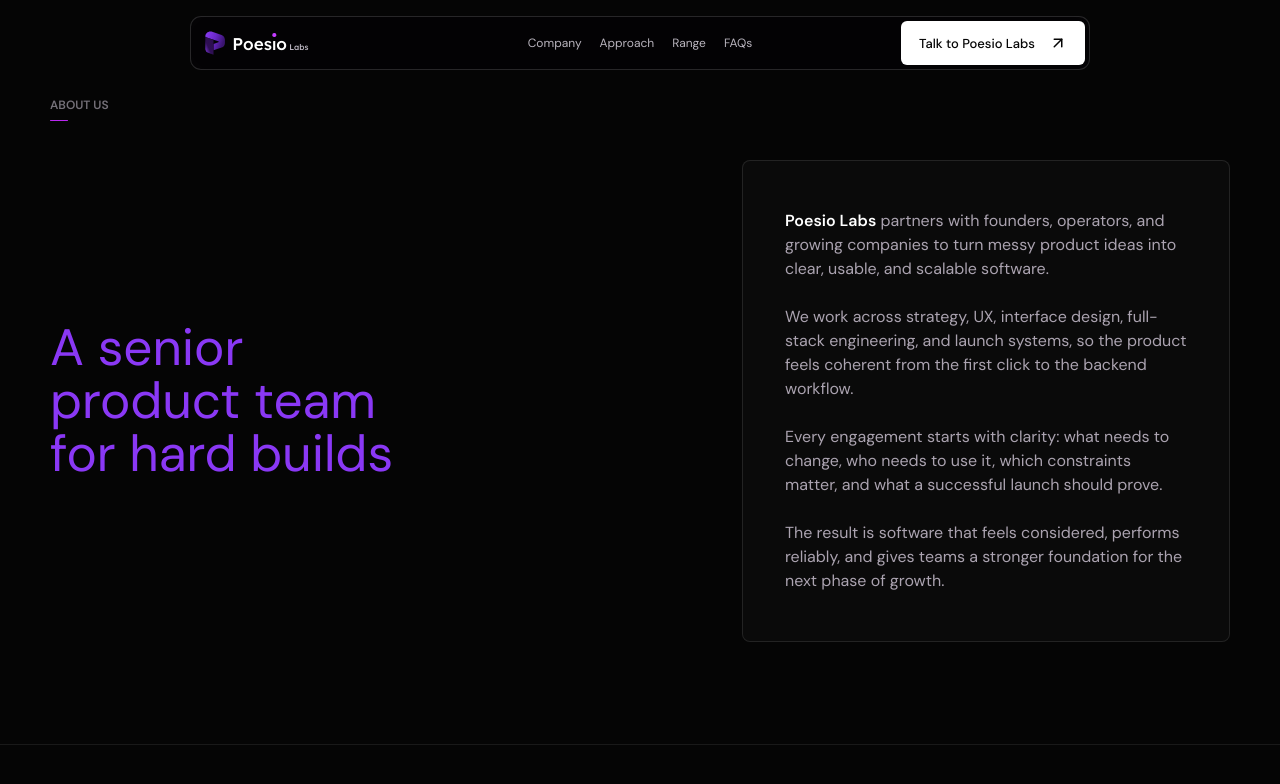
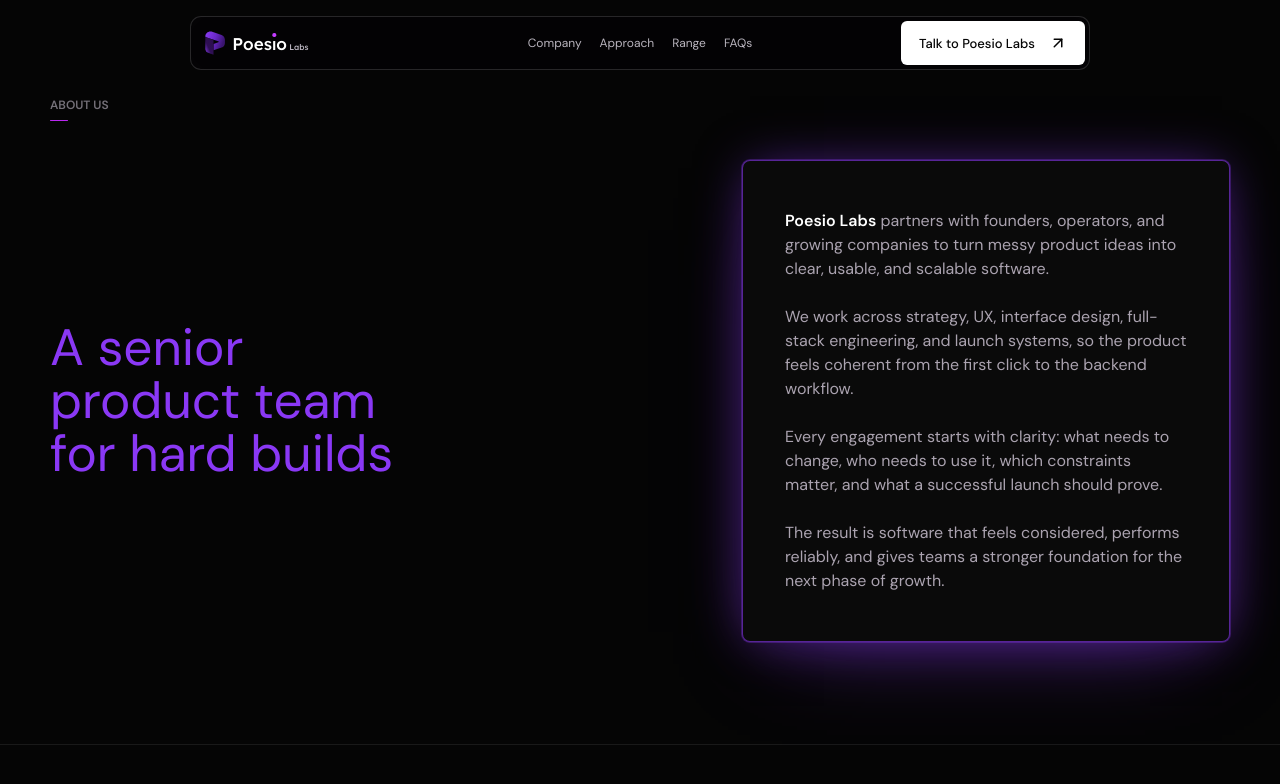
Before and after one commit to Poesio-Labs/poesiolabs-landing-page, a Next.js app: page / in a window 1280 px wide. In both pictures the pointer is over the element 986 px from the left and 3477 px from the top of the page. Shown: the part 3077-3861 px from the top of the page. Built offline with nearby package versions, Linux system fonts and the light colour scheme.

Commit message:
feat: glow about card on hover

```diff
--- a/src/app/globals.css
+++ b/src/app/globals.css
@@ -2355,6 +2355,21 @@ body {
   display: none;
 }
 
+.about__card {
+  transition:
+    border-color 0.5s var(--ease-out),
+    box-shadow 0.5s var(--ease-out);
+}
+
+.about__card:hover,
+.about__card:focus-within {
+  border-color: rgba(138, 56, 245, 0.6);
+  box-shadow:
+    0 0 0 1px rgba(138, 56, 245, 0.3),
+    0 0 48px -8px rgba(138, 56, 245, 0.5),
+    0 30px 90px -40px rgba(138, 56, 245, 0.55);
+}
+
 .about__card strong {
   color: var(--white);
 }
```
